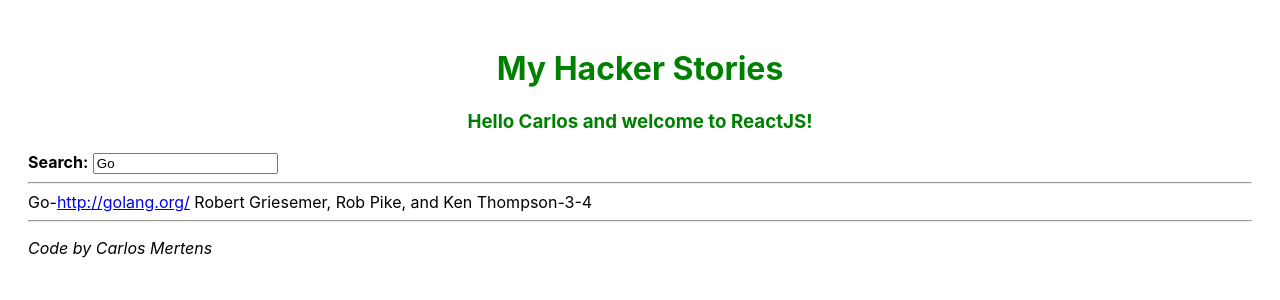
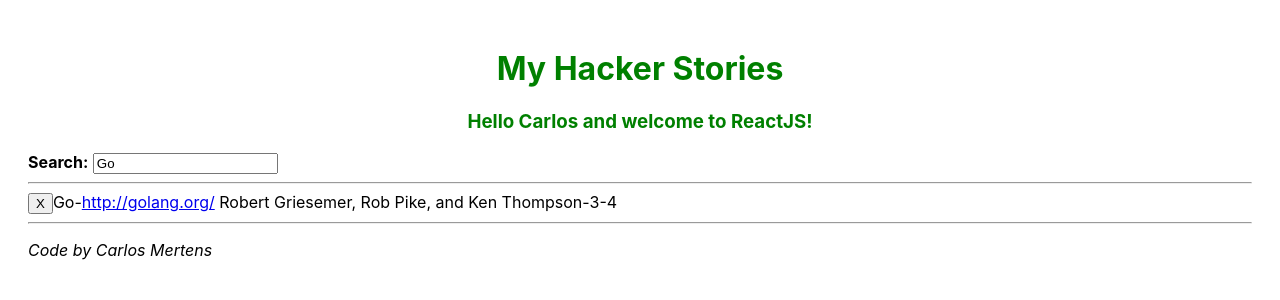
Before and after one commit to carlosmertens/hacker-stories, a React (Create React App) app: page / in a window 1280 px wide. Shown: the top 300 px of the page. Built offline with nearby package versions, Linux system fonts and the light colour scheme.

Commit message:
Implement inline handler in JSX

```diff
--- a/src/App.js
+++ b/src/App.js
@@ -10,22 +10,8 @@
   return lang;
 };
 
-// Create custom hook with (useState and useEffect)
-const useSemiPersistentSate = (key, initialState) => {
-  const [value, setValue] = React.useState(
-    localStorage.getItem(key) || initialState
-  );
-
-  React.useEffect(() => {
-    localStorage.setItem(key, value);
-  }, [value, key]);
-
-  return [value, setValue];
-};
-
-// Root component or parent component of the List, Search components
-function App() {
-  const stories = [
+// List of stories (Initial)
+const initialStories = [
   {
     title: "React",
     url: "http://reactjs.org/",
@@ -60,29 +46,55 @@
   },
 ];
 
-  // Initiate Search state
+// Create custom hook with (useState and useEffect)
+const useSemiPersistentSate = (key, initialState) => {
+  const [value, setValue] = React.useState(
+    localStorage.getItem(key) || initialState
+  );
+
+  React.useEffect(() => {
+    localStorage.setItem(key, value);
+  }, [value, key]);
+
+  return [value, setValue];
+};
+
+// Root component or parent component of the List, Search components
+function App() {
+  // Initiate search state
   const [searchTerm, setSearchTerm] = useSemiPersistentSate("search", "Go");
 
-  // Create callback handler
+  // Initiate stories list states
+  const [stories, setStories] = React.useState(initialStories);
+
+  // Create callback handler to remove item
+  const handleRemoveStory = (item) => {
+    const newStories = stories.filter(
+      (story) => item.objectID !== story.objectID
+    );
+
+    setStories(newStories);
+  };
+
+  // Create callback handler to get input state
   const handleSearch = (event) => {
     setSearchTerm(event.target.value);
   };
 
-  //  Filter List with searched term (words)
+  //  Filter List with searchTerm state
   const searchedStories = stories.filter((story) =>
     story.title.toLowerCase().includes(searchTerm.toLowerCase())
   );
 
-  // Return view JSX
+  // Return JSX
   return (
     <>
       <h1>My Hacker Stories</h1>
-      {/* Render primitive variables */}
       <h3>
         Hello {welcome.name} and welcome to {getLang(welcome.lang)}!
       </h3>
 
-      {/* Call Search component */}
+      {/* Call InputWithLabel component */}
       <InputWithLabel
         id='search'
         value={searchTerm}
@@ -94,8 +106,8 @@
 
       <hr />
 
-      {/* Call ListDisplay component */}
-      <ListDisplay list={searchedStories} />
+      {/* Call List component */}
+      <List list={searchedStories} onRemoveItem={handleRemoveStory} />
 
       {/* Footnote */}
       <hr />
@@ -106,30 +118,40 @@
   );
 }
 
-// Create ListDisplay componet to render array
-// Child component of the App component and sibling component of Search
-// Use rest operatos (...) to separate and to map ID and items
-const ListDisplay = ({ list }) =>
-  list.map(({ objectID, ...item }) => (
-    <ItemList key={item.objectID} {...item} />
+// Create List component handler to map list
+const List = ({ list, onRemoveItem }) =>
+  list.map((item) => (
+    // Call Item component
+    <Item key={item.objectID} item={item} onRemoveItem={onRemoveItem} />
   ));
 
-// Nested Destructuring the props
-const ItemList = ({ title, url, author, num_comments, points }) => (
+// Create Item componet to display list and to remove element
+const Item = ({ item, onRemoveItem }) => {
+  // Create function handler to remove item (Example)
+  // function handleRemoveItem() {
+  // onRemoveItem(item);
+  // }
+  // Note: We will use function into JSX onClick
+
+  return (
     <div>
-    <span>{title}-</span>
       <span>
-      <a href={url}>{url}</a>
+        <button type='button' onClick={() => onRemoveItem(item)}>
+          X
+        </button>
       </span>
-    <span> {author}-</span>
-    <span>{num_comments}-</span>
-    <span>{points}</span>
+      <span>{item.title}-</span>
+      <span>
+        <a href={item.url}>{item.url}</a>
+      </span>
+      <span> {item.author}-</span>
+      <span>{item.num_comments}-</span>
+      <span>{item.points}</span>
     </div>
   );
+};
 
-// Create Search component
-// TODO: Refactor component from arrow function concise body to block body
-// Use object destructuring of the props
+// Create reusable Search component destructuring the props
 const InputWithLabel = ({
   id,
   value,
@@ -138,6 +160,7 @@
   isFocused,
   children,
 }) => {
+  // Implement imperative focus attribute
   const inputRef = React.useRef();
 
   React.useEffect(() => {
@@ -174,7 +197,7 @@
   }
 }
 
-// Cretate an class instantiation
+// Cretate a class instantiation
 const name = new Developer("Carlos", "Mertens");
 
 export default App;
```
Lines whose indentation alone changed are shown as unchanged.
